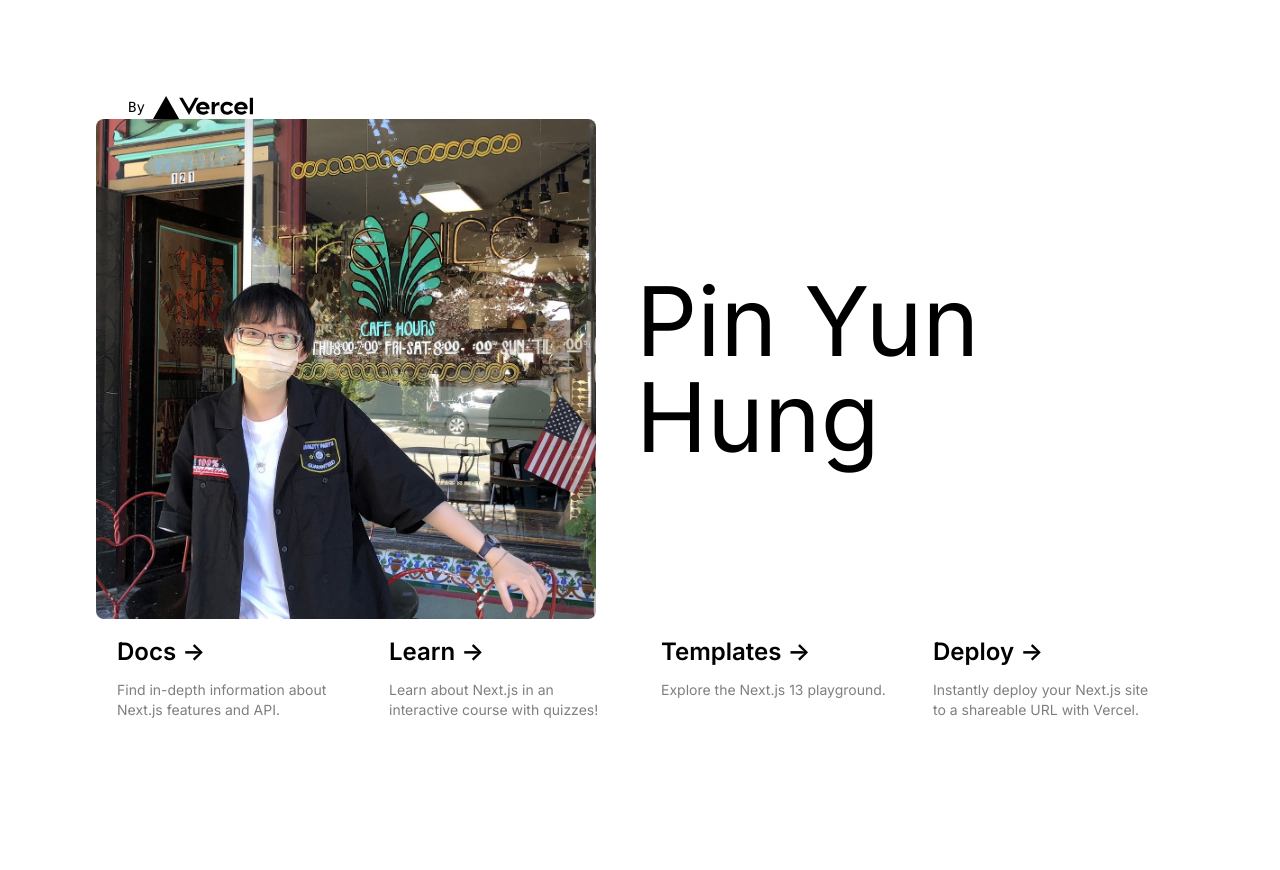
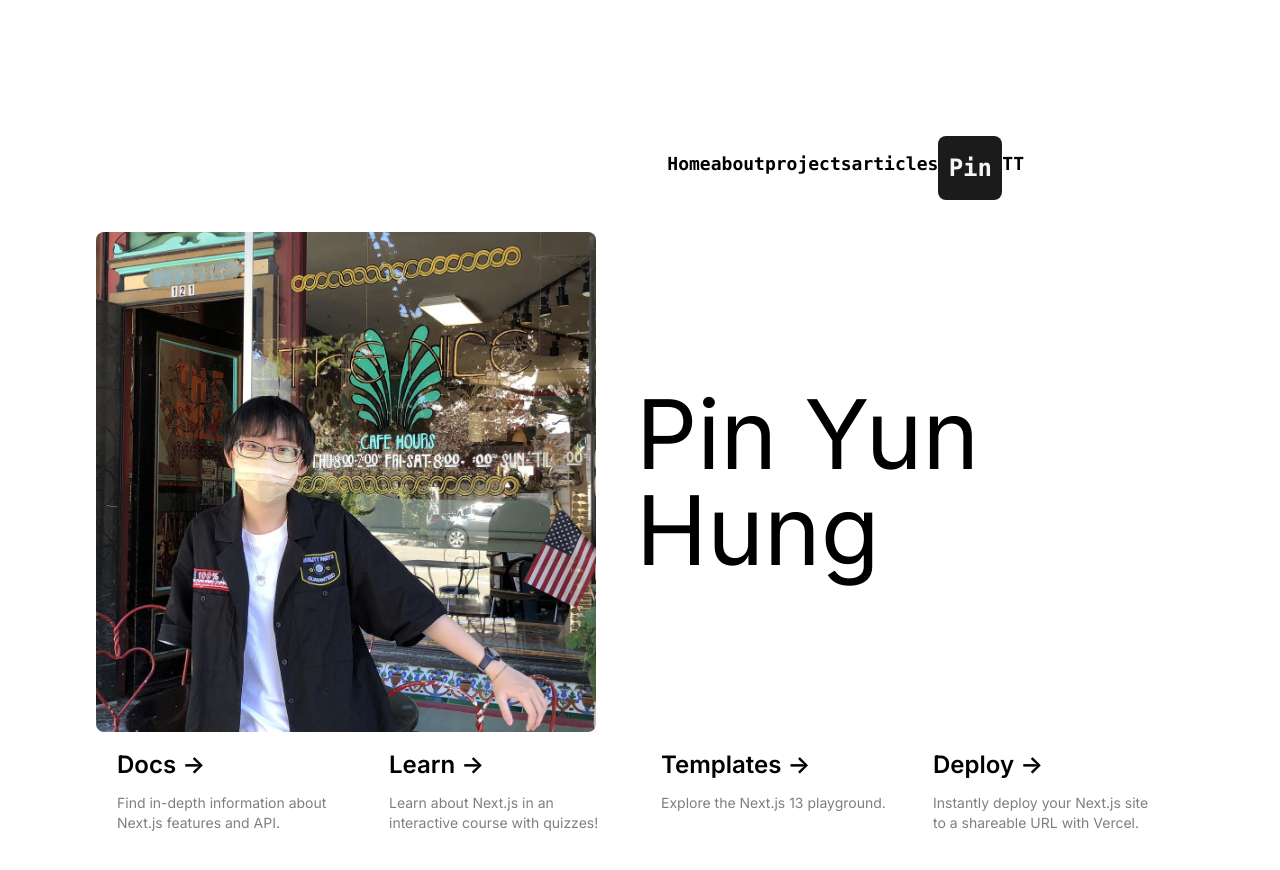
Before and after one commit to tg623623nana/tg623623nana.github.io, a Next.js app: page / in a window 1280 px wide. Shown: the top 870 px of the page. Before the commit the page ends 833 px from the top, so only its background shows below. Built offline with nearby package versions, Linux system fonts and the light colour scheme.

Commit message:
feat:last try

```diff
--- a/package.json
+++ b/package.json
@@ -15,6 +15,7 @@
     "autoprefixer": "10.4.14",
     "eslint": "8.46.0",
     "eslint-config-next": "13.4.12",
+    "framer-motion": "^10.15.0",
     "next": "13.4.12",
     "postcss": "8.4.27",
     "react": "18.2.0",
--- /dev/null
+++ b/src/app/components/Logo.js
@@ -0,0 +1,26 @@
+"use client";
+import Link from 'next/link'
+import { React, useState } from "react";
+import {motion} from "framer-motion"
+
+const MotionLink = motion(Link);
+
+const Logo = () => {
+    return (
+        <div className='flex items-center justify-center mt-2'>
+
+            <MotionLink href="/"
+            className='w-16 h-16 bg-dark text-light flex items-center justify-center
+            rounded-lg text-2xl font-bold
+            '
+            whileHover={{
+                // scale:1.5,
+                backgroundColor:["#121212", "rgba(131,58,180,1)","rgba(253,29,29,1)","rgba(252,176,69,1)","rgba(131,58,180,1)", "#121212"],
+                transition:{duration:1, repeat:Infinity}
+            }}
+            >Pin</MotionLink>
+        </div>
+    )
+}
+
+export default Logo
--- /dev/null
+++ b/src/app/components/NavBar.js
@@ -0,0 +1,44 @@
+import React from 'react'
+import Link from 'next/link'
+import { useRouter } from 'next/navigation'
+import Logo from './Logo'
+
+const CustomLink = ({href, title, className=""}) => {
+    const router = useRouter()
+    console.log(router)
+    return(
+        <Link href={href} className={`${className} relative group`}>
+                {title}
+
+            <span className={`
+            h-[2px] inline-block bg-dark
+            absolute left-0 -bottom-0.5
+            group-hover:w-full transition-[width] ease duration-300
+            ${router.asPath === href ? 'w-full' : 'w-0'}
+            `}>&nbsp;</span>
+        </Link>
+    )
+}
+
+const NavBar = () => {
+    return (
+        <header
+        className='w-full px-32 py-8 font-semibold text-lg
+        flex items-center justify-end'
+        >
+            <nav>
+                <Link href="/">Home</Link>
+                <Link href="/about">about</Link>
+                <Link href="/projects">projects</Link>
+                <Link href="/articles">articles</Link>
+            </nav>
+            <Logo />
+            <nav>
+                <Link href="/" target='={"_blank"}'>T</Link>
+                <Link href="/" target='={"_blank"}'>T</Link>
+            </nav>
+        </header>
+    )
+}
+
+export default NavBar
--- a/src/app/page.tsx
+++ b/src/app/page.tsx
@@ -1,27 +1,18 @@
 import Image from 'next/image'
+import NavBar from './components/NavBar'
+import {Montserrat} from "next/font/google"
+
+const montserrat = Montserrat({
+  subsets: ["latin"],
+  variable: "--font-inter"
+})
+
 
 export default function Home() {
   return (
-    <main className="flex min-h-screen flex-col items-center justify-between p-24">
+    <main className={`${montserrat.variable} flex min-h-screen flex-col items-center justify-between p-24`}>
       <div className="z-10 w-full max-w-5xl items-center justify-between font-mono text-sm lg:flex">
-        <div className="fixed bottom-0 left-0 flex h-48 w-full items-end justify-center bg-gradient-to-t from-white via-white dark:from-black dark:via-black lg:static lg:h-auto lg:w-auto lg:bg-none">
-          <a
-            className="pointer-events-none flex place-items-center gap-2 p-8 lg:pointer-events-auto lg:p-0"
-            href="https://vercel.com?utm_source=create-next-app&utm_medium=appdir-template&utm_campaign=create-next-app"
-            target="_blank"
-            rel="noopener noreferrer"
-          >
-            By{' '}
-            <Image
-              src="/vercel.svg"
-              alt="Vercel Logo"
-              className="dark:invert"
-              width={100}
-              height={24}
-              priority
-            />
-          </a>
-        </div>
+        <NavBar />
       </div>
 
       <div className="relative flex place-items-center before:absolute">
--- a/tsconfig.json
+++ b/tsconfig.json
@@ -23,6 +23,6 @@
       "@/*": ["./src/*"]
     }
   },
-  "include": ["next-env.d.ts", "**/*.ts", "**/*.tsx", ".next/types/**/*.ts"],
+  "include": ["next-env.d.ts", "**/*.ts", "**/*.tsx", ".next/types/**/*.ts", "src/app/components/NavBar.js"],
   "exclude": ["node_modules"]
 }
```
Also changed, not shown: 1 other file (tests, documents, lock files or other folders).
